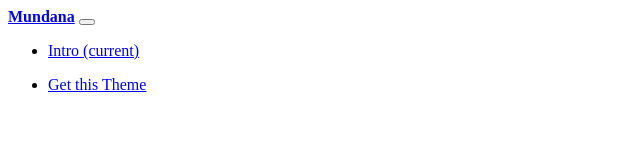
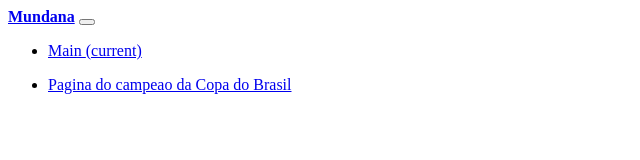
Before and after one commit to eltonpereira22/versioning_ada, a plain HTML site: page index.html in a window 1280 px wide. Shown: the whole page, without its empty margins (0-640 px from the left). Drawn offline with Linux system fonts and the light colour scheme.

Commit message:
Update index.html
Atualizndo links

```diff
--- a/index.html
+++ b/index.html
@@ -14,13 +14,12 @@
 	<div class="navbar-collapse collapse" id="navbarColor02" style="">
 		<ul class="navbar-nav mr-auto d-flex align-items-center">
 			<li class="nav-item">
-			<a class="nav-link" href="./index.html">Intro <span class="sr-only">(current)</span></a>
-			</li>
+			<a class="nav-link" href="./index.html">Main <span class="sr-only">(current)</span></a>
 			</li>
 		</ul>
 		<ul class="navbar-nav ml-auto d-flex align-items-center">
 			<li class="nav-item highlight">
-			<a class="nav-link" href="https://www.wowthemes.net/mundana-free-html-bootstrap-template/">Get this Theme</a>
+			<a class="nav-link" href="http://www.saopaulofc.net">Pagina do campeao da Copa do Brasil</a>
 			</li>
 		</ul>
 	</div>
```
